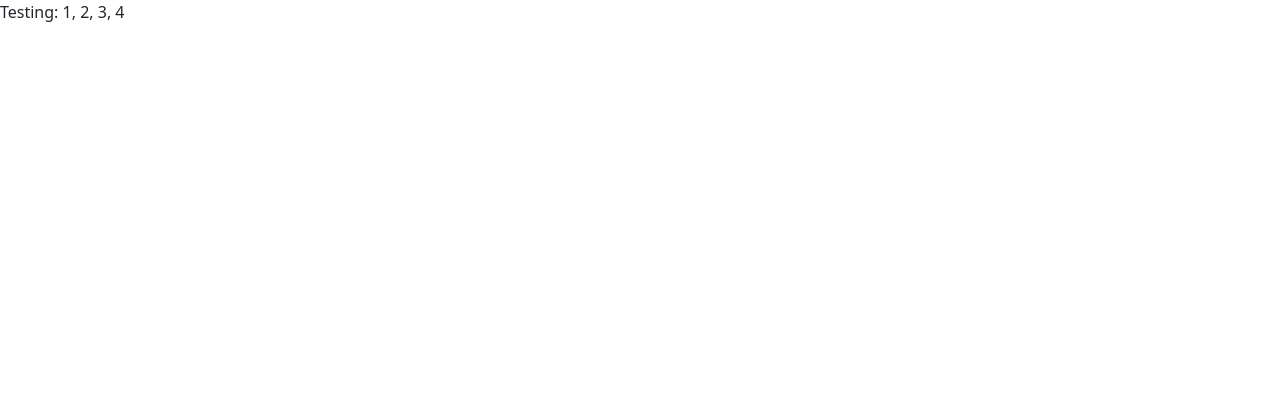
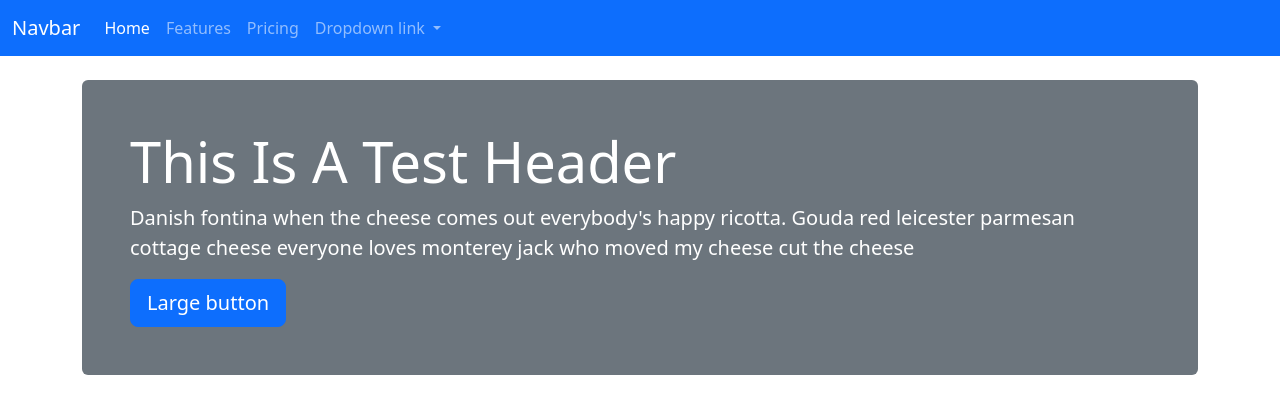
Before and after one commit to joshwhalen/bootstrap, a website: page src/index.html in a window 1280 px wide. Drawn offline with nearby package versions, Linux system fonts and the light colour scheme; files that its build step writes are made by us from their sources; files whose address does not match are found by name.

Commit message:
Finished Chapter 18

```diff
--- a/src/index.html
+++ b/src/index.html
@@ -9,7 +9,44 @@
 
 <body>
   <!-- Content starts here -->
-  <p>Testing: 1, 2, 3, 4</p>
+  <nav class="navbar navbar-expand-lg bg-primary" data-bs-theme="dark">
+    <div class="container-fluid">
+      <a class="navbar-brand" href="#">Navbar</a>
+      <button class="navbar-toggler" type="button" data-bs-toggle="collapse" data-bs-target="#navbarNavDropdown" aria-controls="navbarNavDropdown" aria-expanded="false" aria-label="Toggle navigation">
+        <span class="navbar-toggler-icon"></span>
+      </button>
+      <div class="collapse navbar-collapse" id="navbarNavDropdown">
+        <ul class="navbar-nav">
+          <li class="nav-item">
+            <a class="nav-link active" aria-current="page" href="#">Home</a>
+          </li>
+          <li class="nav-item">
+            <a class="nav-link" href="#">Features</a>
+          </li>
+          <li class="nav-item">
+            <a class="nav-link" href="#">Pricing</a>
+          </li>
+          <li class="nav-item dropdown">
+            <a class="nav-link dropdown-toggle" href="#" role="button" data-bs-toggle="dropdown" aria-expanded="false">
+              Dropdown link
+            </a>
+            <ul class="dropdown-menu">
+              <li><a class="dropdown-item" href="#">Action</a></li>
+              <li><a class="dropdown-item" href="#">Another action</a></li>
+              <li><a class="dropdown-item" href="#">Something else here</a></li>
+            </ul>
+          </li>
+        </ul>
+      </div>
+    </div>
+  </nav>
+  <div class="container">
+    <header class="bg-secondary text-white my-4 p-5 rounded">
+      <h1 class="display-4">This Is A Test Header</h1>
+      <p class="lead">Danish fontina when the cheese comes out everybody's happy ricotta. Gouda red leicester parmesan cottage cheese everyone loves monterey jack who moved my cheese cut the cheese</p>
+      <button type="button" class="btn btn-primary btn-lg">Large button</button>
+    </header>
+  </div>
 
   <!-- Closing scripts here -->
   <script src="js/bootstrap.bundle.min.js"></script>
```
Also changed, not shown: docs/index.html (+38 -1 lines), README.md.
